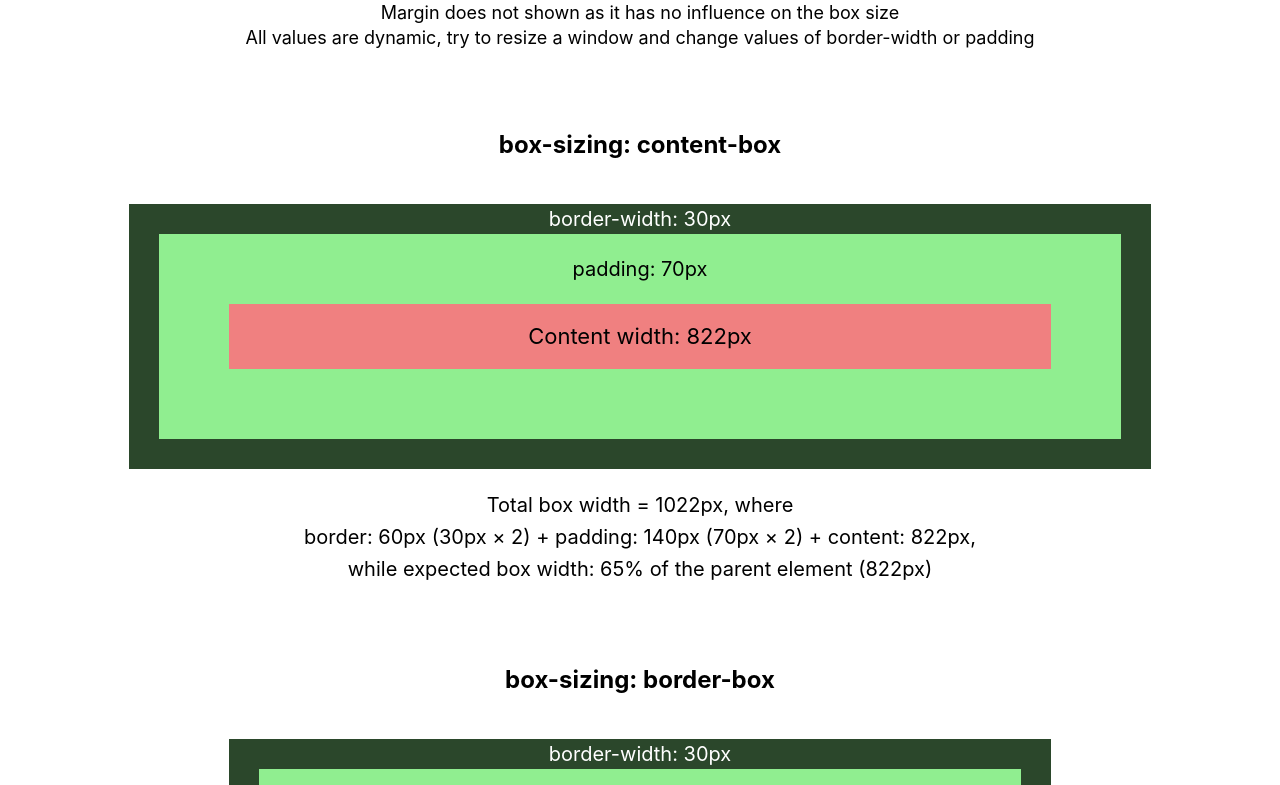
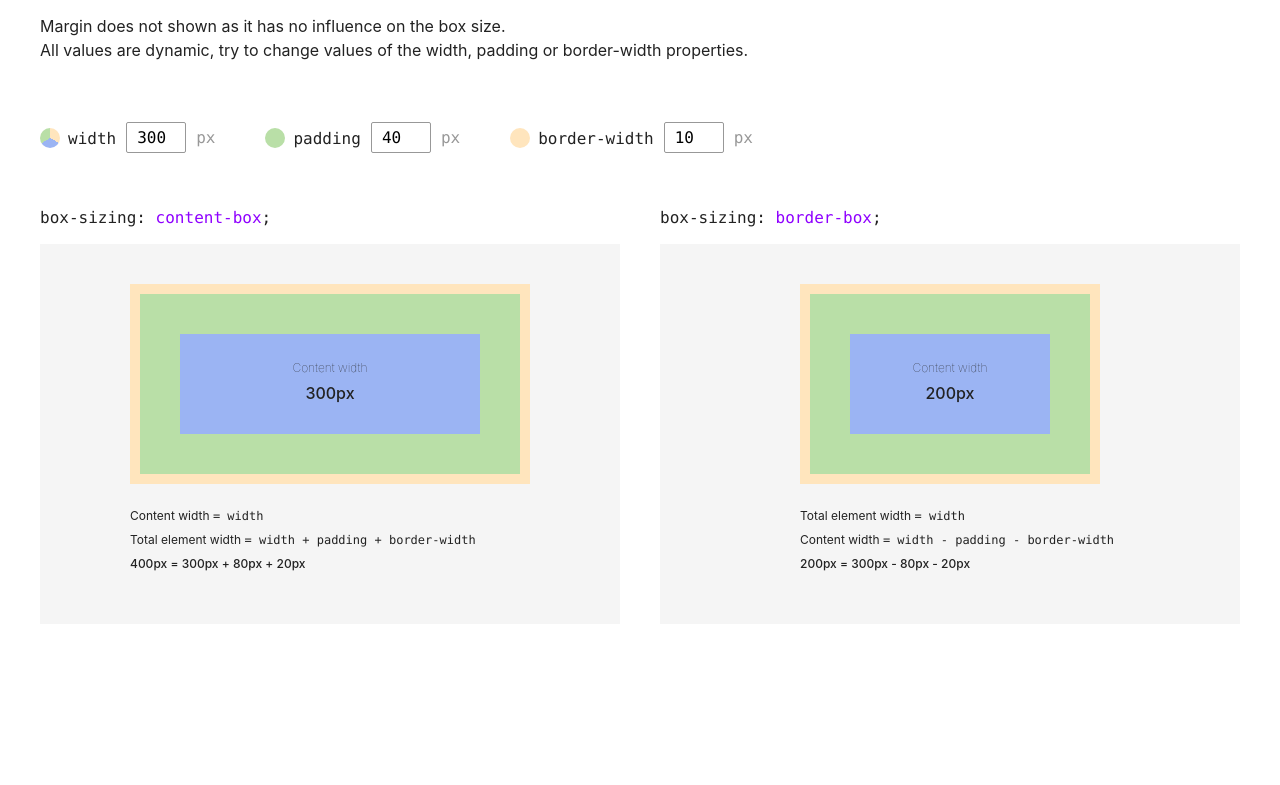
Before and after one commit to Said-FD/box-model-interactive, a plain HTML site: page index.html in a window 1280 px wide. Shown: the part 132-917 px from the top of the page. After the commit the page ends 806 px from the top, so only its background shows below. Drawn offline with Linux system fonts and the light colour scheme.

Commit message:
Implement new design. Refactor js

```diff
--- a/index.html
+++ b/index.html
@@ -4,51 +4,71 @@
   <meta charset="UTF-8">
   <meta name="viewport" content="width=device-width, initial-scale=1.0">
   <meta http-equiv="X-UA-Compatible" content="ie=edge">
-  <title>Box Model</title>
+  <title>Box Sizing</title>
   <link rel="stylesheet" href="style.css">
 </head>
 <body>
   <main class="main">
     <div class="heading">
-      <h1>Box Model Explanation</h1>
-      <p>Boxes "width" property have the same value: <span class="relativeWidth">65%</span></p>
-      <p>Margin does not shown as it has no influence on the box size</p>
-      <p>All values are dynamic, try to resize a window and change values of border-width or padding</p>
+      <h1 class="heading-title" data-medium>box-sizing calculation</h1>
+      <p>Margin does not shown as it has no influence on the box size.</p>
+      <p>All values are dynamic, try to change values of the width, padding or border-width properties.</p>
     </div>
 
+    <fieldset>
+      <!-- Needs this <div> wrapper as <fieldset> can't be a flex container -->
+      <div class="user-input" data-monospace>
+        <div class="input-wrapper">
+          <label for="width-input">width</label>
+          <input type="number" name="width" id="width-input" min="100" max="500" step="1" value="300">
+          <span data-light-text>px</span>
+        </div>
+        <div class="input-wrapper">
+          <label for="padding-input">padding</label>
+          <input type="number" name="padding" id="padding-input" min="10" max="200" step="1" value="40">
+          <span data-light-text>px</span>
+        </div>
+        <div class="input-wrapper">
+          <label for="border-input">border-width</label>
+          <input type="number" name="border-width" id="border-input" min="10" max="200" step="1" value="10">
+          <span data-light-text>px</span>
+        </div>
+      </div>
+    </fieldset>
+
     <div class="container">
-      <h2>box-sizing: content-box</h2>
+      <h2 class="container-title" data-monospace data-thin>box-sizing:
+        <span data-highlighted>content-box</span>;
+      </h2>
       <div class="box-wrapper">
         <div class="box content-box">
-          <p class="content">Content</p>
+          <div class="content">
+            <p data-thin>Content width</p>
+          </div>
+          <div class="description">
+            <p>Content width <span data-monospace>= width</span></p>
+            <p>Total element width <span data-monospace>= width + padding + border-width</span></p>
+          </div>
         </div>
       </div>
     </div>
 
     <div class="container">
-      <h2>box-sizing: border-box</h2>
+      <h2 class="container-title" data-monospace data-thin>box-sizing:
+        <span data-highlighted>border-box</span>;
+      </h2>
       <div class="box-wrapper">
         <div class="box border-box">
-          <p class="content">Content</p>
+          <div class="content">
+            <p data-thin>Content width</p>
+          </div>
+          <div class="description">
+            <p>Total element width <span data-monospace>= width</span></p>
+            <p>Content width <span data-monospace>= width - padding - border-width</span></p>
+          </div>
         </div>
       </div>
     </div>
-
-    <fieldset>
-      <!-- Needs this <div> wrapper as <fieldset> can't be a flex container -->
-      <div class="user-input">
-        <div class="input-wrapper">
-          <label for="border-input">border-width:</label>
-          <input type="number" name="border-width" id="border-input" min="30" max="200" step="1" value="30">
-          <span>px</span>
-        </div>
-        <div class="input-wrapper">
-          <label for="padding-input">padding:</label>
-          <input type="number" name="padding" id="padding-input" min="30" max="200" step="1" value="70">
-          <span>px</span>
-        </div>
-      </div>
-    </fieldset>
   </main>
   <script src="script.js"></script>
 </body>
--- a/script.js
+++ b/script.js
@@ -1,66 +1,49 @@
 const root = document.documentElement
-const boxes = [...document.querySelectorAll('.box')]
 const contents = [...document.querySelectorAll('.content')]
+const descs = [...document.querySelectorAll('.description')]
 const inputs = [...document.querySelectorAll('input')]
-const [inputBorder, inputPadding] = inputs
+const [inputWidth, inputPadding, inputBorder] = inputs
 
-const getProp = (el, prop) => Math.ceil(parseInt(window.getComputedStyle(el).getPropertyValue(prop)))
-const getWidth = el => Math.ceil(el.offsetWidth)
-const getRelativeWidth = el => Math.ceil(getProp(el, 'width') / getProp(el.parentNode, 'width') * 100)
+let width = +inputWidth.value
+let padding = +inputPadding.value * 2
+let border = +inputBorder.value * 2
 
-document.querySelector('.relativeWidth').textContent = `${getRelativeWidth(boxes[0])}%`
+const getWidth = el => +el.offsetWidth
 
-const renderContentWidth = arr => arr.forEach(el => el.textContent = `Content width: ${getWidth(el)}px`)
-const renderStaticElements = arr => arr.forEach(el => el.insertAdjacentHTML('afterbegin', `
-  <span class="border-width">border-width: ${inputBorder.value}px</span>
-  <span class="padding">padding: ${inputPadding.value}px</span>
+contents.forEach(el => el.insertAdjacentHTML('beforeend', `
+  <span class="content-width" data-medium>${getWidth(el)}px</span>
 `))
 
-const results = [
-  box => `while expected box width: ${getRelativeWidth(box)}% of the parent element
-    (<span class="expectedBoxWidth">${getWidth(box.querySelector('.content'))}</span>px)`,
-  box => `matches the expected box width: ${getRelativeWidth(box)}% of the parent element
-    (<span class="expectedBoxWidth">${getWidth(box)}</span>px)`
-]
+descs[0].insertAdjacentHTML('beforeend', `
+  <p data-medium><span class="calc-total">${width + padding + border}</span>px = <span class="width-desc">${width}</span>px + <span class="padding-desc">${padding}</span>px + <span class="border-width-desc">${border}</span>px</p>
+`)
 
-const renderDescription = () => boxes.forEach((box, i) => box.insertAdjacentHTML('afterend', `
-  <p>
-    Total box width = <span class="totalBoxWidth">${getWidth(box)}</span>px, where
-  </p>
-  <p>
-    border: <span class="border-width-desc">${inputBorder.value * 2}px (${inputBorder.value}px</span> &times; 2) +
-    padding: <span class="padding-desc">${inputPadding.value * 2}px (${inputPadding.value}px</span> &times; 2) +
-    content: <span class="contentWidth">${getWidth(contents[i])}</span>px,
-  </p>
-  <p>
-    ${results[i](box)}
-  </p>
-`))
+descs[1].insertAdjacentHTML('beforeend', `
+  <p data-medium><span class="calc-content">${width - padding - border}</span>px = <span class="width-desc">${width}</span>px - <span class="padding-desc">${padding}</span>px - <span class="border-width-desc">${border}</span>px</p>
+`)
 
-renderContentWidth(contents)
-renderStaticElements(boxes)
-renderDescription()
+const contentsWidth = [...document.querySelectorAll('.content-width')]
 
-const handleResize = () => {
-  renderContentWidth(contents)
+const handleUserInput = function() {
+  const name = this.name
+  const value = +this.value
 
-  boxes.forEach((box, i) => {
-    box.parentNode.querySelector('.totalBoxWidth').textContent = getWidth(box)
-    box.parentNode.querySelector('.contentWidth').textContent = getWidth(contents[i])
-    box.parentNode.querySelector('.expectedBoxWidth').textContent = i === 0 ? getWidth(contents[i]) : getWidth(box)
+  root.style.setProperty(`--${name}`, value)
+
+  name === 'width' ? width = value :
+  name === 'padding' ? padding = value * 2 :
+  border = value * 2
+
+  document.querySelectorAll(`.${name}-desc`).forEach(el => {
+    el.textContent = name === 'width' ? width : value * 2
   })
+
+  document.querySelector('.calc-total').textContent = width + padding + border
+  document.querySelector('.calc-content').textContent = width - padding - border
+
+  contentsWidth[0].textContent = `${width}px`
+  contentsWidth[1].textContent = `${width - padding - border}px`
 }
 
-const handleUserInput = function() {
-  root.style.setProperty(`--${this.name}`, this.value)
-
-  document.querySelectorAll(`.${this.name}`).forEach(el => el.textContent = `${this.name}: ${this.value}px`)
-  document.querySelectorAll(`.${this.name}-desc`).forEach(el => el.textContent = `${this.value * 2}px (${this.value}px`)
-
-  handleResize()
-}
-
-window.addEventListener('resize', handleResize)
 inputs.forEach(input => input.addEventListener('input', handleUserInput))
-
-// TODO: Update with request animation frame?
+inputs.forEach(input => input.addEventListener('change', handleUserInput))
--- a/style.css
+++ b/style.css
@@ -9,86 +9,74 @@
 /* ------------------- */
 
 :root {
-  --padding: 70;
-  --border-width: 30;
+  --width: 300;
+  --padding: 40;
+  --border-width: 10;
+  --bg-color: #f5f5f5;
+  --padding-color: #b9dfa7;
+  --border-color: #ffe5bd;
+  --content-color: #9bb4f3;
+  --light-text-color: #989898;
+  --highlighted-color: #8f00ff;
 }
 
 body {
-  font-family: -apple-system, Roboto, sans-serif;
+  min-width: 320px;
+  width: 100%;
+  margin: 0;
+  font-family: -apple-system, BlinkMacSystemFont, Segoe UI, Helvetica, Arial, sans-serif;
+  line-height: 1.5;
+  color: #222;
 }
 
 p {
   margin: 0;
 }
 
+[data-thin] {
+  font-weight: 100;
+}
+
+[data-medium] {
+  font-weight: 500;
+}
+
+[data-monospace] {
+  font-family: Menlo, monospace;
+}
+
+[data-light-text] {
+  color: var(--light-text-color);
+}
+
+[data-highlighted] {
+  color: var(--highlighted-color);
+}
+
 .main {
   display: grid;
   grid-template-areas:  'title title'
-                        'box-c box-b'
-                        'input input';
+                        'input input'
+                        'box-c box-b';
   grid-template-columns: 1fr 1fr;
   grid-auto-flow: column;
-  gap: 60px 20px;
-  padding-bottom: 50px;
+  gap: 40px;
+  max-width: 1200px;
+  margin-right: auto;
+  margin-left: auto;
+  padding: 30px 24px 50px;
 }
 
 .heading {
   grid-column: 1/-1;
-  text-align: center;
-  font-size: 18px;
-  line-height: 1.4;
+  max-width: calc(100vw - 30px);
 }
 
-.container {
-  text-align: center;
-}
-
-.box-wrapper {
-  padding-top: 5px;
-  font-size: 20px;
-  line-height: 1.6;
-}
-
-.box {
-  position: relative;
-  width: 65%;
-  margin: 20px auto;
-  padding: calc(var(--padding) * 1px);
-  background-color: lightgreen;
-  border: calc(var(--border-width) * 1px) solid rgba(0, 0, 0, .7);
-  transition: all .5s;
-}
-
-.box > span {
-  position: absolute;
-  left: 50%;
-  display: block;
-  width: 100%;
-  font-size: 20px;
-  transform: translate(-50%, -50%);
-}
-
-.border-width {
-  top: calc(var(--border-width) / 2 * -1px);
-  color: white;
-}
-
-.padding {
-  top: calc(var(--padding) / 2 * 1px);
-}
-
-.content {
-  padding-top: 15px;
-  padding-bottom: 15px;
-  font-size: 22px;
-}
-
-.content-box .content {
-  background-color: lightcoral;
-}
-
-.border-box .content {
-  background-color: lightskyblue;
+.heading-title {
+  margin-top: 32px;
+  margin-bottom: 30px;
+  font-size: 36px;
+  letter-spacing: .5px;
 }
 
 fieldset {
@@ -101,39 +89,161 @@ fieldset {
 .user-input {
   display: flex;
   flex-wrap: wrap;
-  justify-content: space-evenly;
+  margin-top: 20px;
 }
 
 .input-wrapper {
   display: flex;
   align-items: center;
-  font-size: 20px;
+  margin-right: 50px;
 }
 
-.input-wrapper > input,
-.input-wrapper > span {
+.input-wrapper label::before {
+  content: '';
+  position: relative;
+  top: 4px;
+  display: inline-block;
+  width: 20px;
+  height: 20px;
+  margin-right: 8px;
+  border-radius: 50%;
+}
+
+[for='width-input']::before {
+  background-color: var(--content-color);
+  background-image: conic-gradient(var(--border-color) 33%, var(--content-color) 0 66%, var(--padding-color) 0);
+}
+
+[for='border-input']::before {
+  background-color: var(--border-color);
+}
+
+[for='padding-input']::before {
+  background-color: var(--padding-color);
+}
+
+.input-wrapper input,
+.input-wrapper span {
   margin-left: 10px;
 }
 
-.input-wrapper > input {
-  width: 80px;
-  padding: 5px 10px;
-  font-size: 20px;
-  background-color: lightgreen;
+.input-wrapper input {
+  box-sizing: border-box;
+  width: 60px;
+  padding: 5px 0 5px 10px;
+  font-family: inherit;
+  font-size: inherit;
+  border: 1px solid var(--light-text-color);
+  border-radius: 2px;
 }
 
-.input-wrapper > input[name = 'border-width'] {
-  color: white;
-  background-color: #2b472b;
+.container-title {
+  font-size: inherit;
 }
 
-@media (max-width: 1399px) {
+.box-wrapper {
+  padding: 40px 20px 140px;
+  background-color: var(--bg-color);
+}
+
+.box {
+  position: relative;
+  width: calc(var(--width) * 1px);
+  margin: auto;
+  padding: calc(var(--padding) * 1px);
+  background-color: var(--padding-color);
+  border: calc(var(--border-width) * 1px) solid var(--border-color);
+  transition: all .25s;
+}
+
+.content {
+  box-sizing: border-box;
+  display: flex;
+  flex-direction: column;
+  justify-content: center;
+  align-items: center;
+  min-height: 100px;
+  padding-top: 15px;
+  padding-bottom: 15px;
+  text-align: center;
+  font-size: 12px;
+  background-color: var(--content-color);
+}
+
+.content-width {
+  font-size: 16px;
+  line-height: 2;
+}
+
+.description {
+  position: absolute;
+  top: calc(var(--border-width) * 1px + 100% + 20px);
+  left: calc(var(--border-width) * -1px);
+  font-size: 12px;
+  line-height: 2;
+  transition: all .25s;
+}
+
+.description p {
+  white-space: pre;
+}
+
+@media (max-width: 900px) {
   .main {
     grid-template-areas:  'title'
+                          'input'
                           'box-c'
-                          'box-b'
-                          'input';
+                          'box-b';
     grid-template-columns: 1fr;
     column-gap: 0;
   }
+
+  .heading-title {
+    margin-top: 0;
+    margin-bottom: 15px;
+  }
+
+  .user-input {
+    flex-direction: column;
+    width: 290px;
+    margin-top: 0;
+  }
+
+  .input-wrapper {
+    margin-right: 0;
+  }
+
+  .input-wrapper + .input-wrapper {
+    margin-top: 16px;
+  }
+
+  .input-wrapper input {
+    width: 80px;
+    margin-left: auto;
+  }
+
+  .box-wrapper {
+    padding: 0 0 85px;
+    background-color: #fff;
+  }
+
+  .box {
+    margin: 0;
+  }
 }
+
+@media (max-width: 375px) {
+  .main {
+    padding-right: 15px;
+    padding-left: 15px;
+  }
+
+  .box-wrapper {
+    padding-bottom: 100px;
+  }
+
+  .description p {
+    width: calc(100vw - 30px);
+    white-space: normal;
+  }
+}
```
